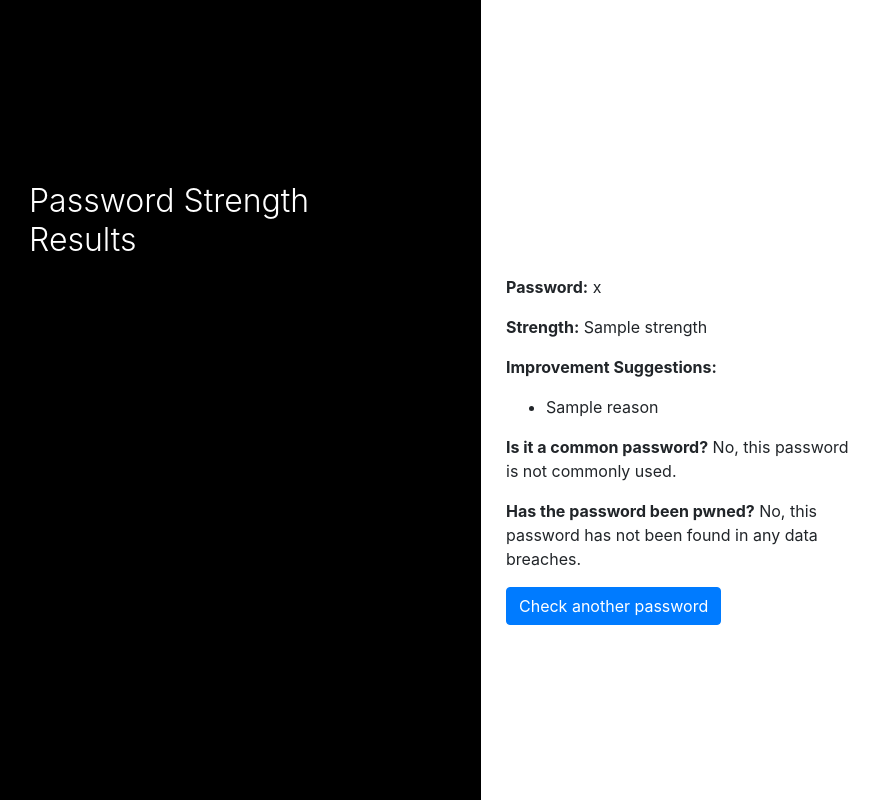
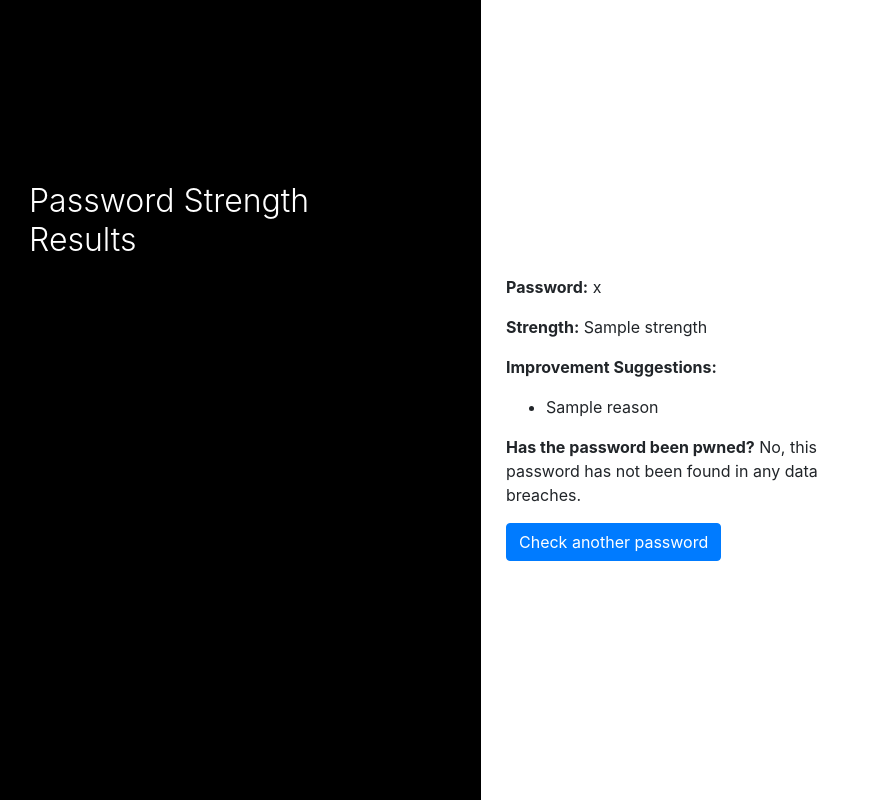
Before and after one commit to RiseofRice/password-Creator, a Flask app: template templates/password_result.html in a window 1280 px wide. Shown: the whole page, without its empty margins (31-910 px from the left). Run offline with Flask 3, Linux system fonts and the light colour scheme; the template is opened without the code that fills it: most values are stand-ins (such as "Sample title", 1, 10 or a date in 2020); some libraries are stand-ins or nearby versions.

Commit message:
Refactor password strength check functionality and templates

```diff
--- a/app.py
+++ b/app.py
@@ -95,20 +95,24 @@ def pwnd():
         else:
             return render_template("compromised.html", data=password)
 
+@ app.route("/strength")
+def strength_check():
+    return render_template("password_check_form.html")
 
-@ app.route("/check", methods=["POST", "GET"])
+@ app.route("/strength/check", methods=["POST", "GET"])
 def check():
     """
     Check the strength of a password.
     Returns: the strength of the password
     Get and Post requests are supported.
     """
-    if request.method != "POST":
-        password = request.args.get('password')
+    if request.method == "POST":
+        password = request.form.get('pw')
         strength, reasons = passwordcheck.check_password(password)
-        return strength
+        pw = pwned.password(password)
+        return render_template("password_result.html", strength=strength, reasons=reasons, password=password, pwned=pw)
     else:
-        password = request.form['password']
+        password = request.form.get('pw')
         strength, reasons = passwordcheck.check_password(password)
         return strength
 
--- a/templates/index.html
+++ b/templates/index.html
@@ -48,7 +48,7 @@
     <div class="col-md-6 col-sm-12">
       <div class="login-form">
 
-        <form id="my-form" action="http://0.0.0.0:8080/new" method="GET">
+        <form id="my-form" action="http://localhost:8080/new" method="GET">
           <div class="form-group">
             <label>How many Passwords you like? {% endraw %} {{ quants }} {% raw %}
               <span v-show="showi">?</span></label>
--- a/templates/password_check_form.html
+++ b/templates/password_check_form.html
@@ -21,10 +21,10 @@
   <div class="main">
     <div class="col-md-6 col-sm-12">
       <div class="login-form">
-        <form method="POST" action="/check-password">
+        <form method="POST" action="http://localhost:8080/strength/check">
           <div class="form-group">
             <label for="password">Enter your password:</label>
-            <input type="password" id="password" name="password" class="form-control" required placeholder="Your password" />
+            <input type="password" id="password" name="pw" class="form-control" required placeholder="Your password" />
           </div>
           <button type="submit" class="btn btn-black">Check Password</button>
         </form>
--- a/templates/password_result.html
+++ b/templates/password_result.html
@@ -20,35 +20,27 @@
   <div class="main">
     <div class="col-md-6 col-sm-12">
       <div class="login-form">
-        <p><strong>Password:</strong> {{ result.password }}</p>
-        <p><strong>Strength:</strong> {{ result.strength }}</p>
+        <p><strong>Password:</strong> {{ password }}</p>
+        <p><strong>Strength:</strong> {{ strength }}</p>
 
-        {% if result.reasons %}
+        {% if reasons %}
           <p><strong>Improvement Suggestions:</strong></p>
           <ul>
-            {% for reason in result.reasons %}
+            {% for reason in reasons %}
               <li>{{ reason }}</li>
             {% endfor %}
           </ul>
         {% endif %}
 
-        <p><strong>Is it a common password?</strong>
-          {% if result.is_common %}
-            Yes, this password is commonly used.
-          {% else %}
-            No, this password is not commonly used.
-          {% endif %}
-        </p>
-
         <p><strong>Has the password been pwned?</strong>
-          {% if result.pwned %}
+          {% if pwned %}
             Yes, this password has been compromised in a data breach.
           {% else %}
             No, this password has not been found in any data breaches.
           {% endif %}
         </p>
 
-        <a href="/check-password" class="btn btn-primary">Check another password</a>
+        <a href="http://localhost:8080/strength" class="btn btn-primary">Check another password</a>
       </div>
     </div>
   </div>
```
Also changed, not shown: passwordcheck.py (+20 -14 lines).
